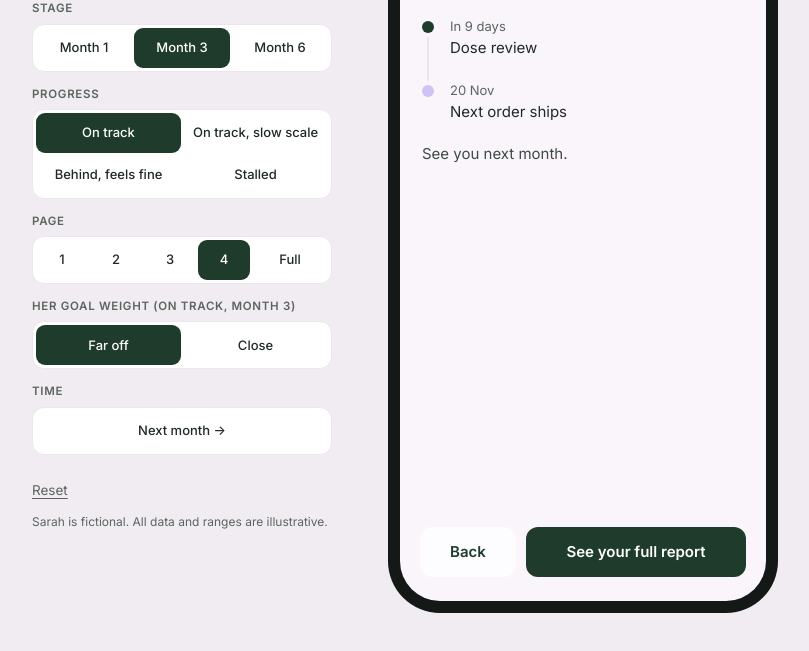
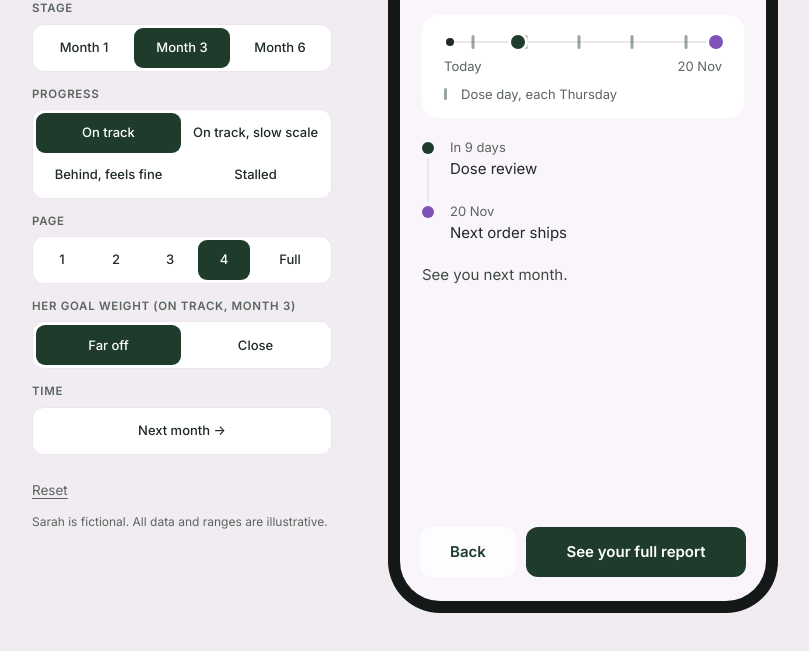
Before and after one commit to amanthif/juniper-takehome-prototype, a plain HTML site: page report/index.html in a window 1280 px wide. Both pictures are taken after a click on the button "What’s next". Shown: the part 179-830 px from the top of the page, without its empty margins (235-1044 px from the left). Drawn offline with Linux system fonts and the light colour scheme.

Commit message:
Monthly report: month 1 link card and the month ahead
Co-Authored-By: Claude Fable 5.2 <noreply@anthropic.com>

```diff
--- a/report/index.html
+++ b/report/index.html
@@ -274,10 +274,20 @@ legend{font-weight:600;font-size:11.5px;letter-spacing:.06em;text-transform:uppe
 .tl li .quiet{display:block}
 .tl li::before{content:"";position:absolute;left:0;top:4px;width:12px;height:12px;border-radius:50%;background:var(--berry)}
 .tl li:first-child::before{background:var(--green)}
+.tl li:last-child::before{background:var(--lilac-ink)}
 .tl li::after{content:"";position:absolute;left:5px;top:20px;bottom:0;width:2px;background:var(--line)}
 .tl li:last-child::after{display:none}
 .tl li:last-child{padding-bottom:6px}
 .tip b{font-weight:600}
+.ahead{background:#fff;border-radius:16px;padding:26px 22px 14px;margin-top:18px}
+.ahead .line{position:relative;height:2px;background:var(--line);margin:0 6px}
+.ahead .line i{position:absolute;top:50%;transform:translate(-50%,-50%)}
+.ahead .line .dose{width:3px;height:14px;border-radius:2px;background:var(--green);opacity:.45}
+.ahead .line .ev{width:14px;height:14px;border-radius:50%;background:var(--green);border:3px solid #fff;box-sizing:content-box}
+.ahead .line .ev.order{background:var(--lilac-ink)}
+.ahead .line .now{left:0;width:8px;height:8px;border-radius:50%;background:var(--ink)}
+.ahead .ends{display:flex;justify-content:space-between;margin-top:14px}
+.ahead .legend{margin-top:8px}.ahead .legend i{display:inline-block;width:3px;height:12px;border-radius:2px;background:var(--green);opacity:.45;margin-right:8px;vertical-align:-1px}
 .wcard .lbl+.db{margin-top:8px}
 .chip{flex:none;font-size:13px;font-weight:500;padding:4px 10px;border-radius:99px;background:var(--lilac);color:var(--lilac-ink)}
 .chip.amber{background:var(--amber);color:var(--amber-ink)}
@@ -528,14 +538,14 @@ function pattern(s){
   const v = vals(s), stuck = s.below && s.stage !== 'early', flat = [s.pct, s.pct, s.pct, s.pct];
   if (stuck) return ['Your dose and weight this month.', ['Dose', mini(ser(s.dose, s.dose, 'step'), 'step', false, 300, 40, 'Dose')], ['Weight lost', mini(flat, 'line', false, 300, 40, 'Weight')]];
   if (s.slow) return ['Your appetite has changed.', ['Food noise', mini(ser(...v.app, 'line'), 'line', false, 300, 40, 'Food noise')], ['Weight lost', mini(ser(s.pct - .6, s.pct, 'line'), 'line', false, 300, 40, 'Weight')]];
-  if (s.stage === 'early') return ['Nausea eased, and so did the food noise.', ['Nausea days', mini(ser(...v.side, 'bars'), 'bars', false, 300, 40, 'Nausea')], ['Food noise', mini(ser(...v.app, 'line'), 'line', false, 300, 40, 'Food noise')]];
+  if (s.stage === 'early') return ['Less food noise, and more energy.', ['Food noise', mini(ser(...v.app, 'line'), 'line', false, 300, 40, 'Food noise')], ['Energy', mini(ser(...v.energy, 'bars'), 'bars', false, 300, 40, 'Energy')]];
   if (s.stage === 'middle') return ['You slept more, and had more energy.', ['Sleep', mini(ser(...v.sleep, 'line'), 'line', false, 300, 40, 'Sleep')], ['Energy', mini(ser(...v.energy, 'bars'), 'bars', false, 300, 40, 'Energy')]];
   return ['Weight steady, waist still shrinking.', ['Weight lost', mini(flat, 'line', false, 300, 40, 'Weight')], ['Waist', mini(ser(...v.waist, 'line'), 'line', false, 300, 40, 'Waist')]];
 }
 const delta = (l, [a, b], unit) => `<span class="chip">${l} ${b === a ? 'steady' : `${b > a ? '+' : '−'}${fmt(Math.abs(b - a) * (unit === 'min' ? 60 : 1))}${unit ? ' ' + unit : ''}`}</span>`;
 function patternChips(s){
   const v = vals(s); if (!richOn(s)) return '';
-  return `<p class="chips">${s.stage === 'early' ? delta('Nausea', v.side, 'days') + delta('Food noise', v.app, '') : s.stage === 'middle' ? delta('Sleep', v.sleep, 'min') + delta('Energy', v.energy, '') : '<span class="chip">Weight steady</span>' + delta('Waist', v.waist, 'cm')}</p>`;
+  return `<p class="chips">${s.stage === 'early' ? delta('Food noise', v.app, '') + delta('Energy', v.energy, '') : s.stage === 'middle' ? delta('Sleep', v.sleep, 'min') + delta('Energy', v.energy, '') : '<span class="chip">Weight steady</span>' + delta('Waist', v.waist, 'cm')}</p>`;
 }
 const patternViz = p => p.slice(1).map(([l, x]) => `<div class="prow"><span class="quiet">${l}</span>${x}</div>`).join('');
 function cardPattern(s, kicker){
@@ -597,10 +607,19 @@ function tip(s){
   if (m.sleep < 6.5) return ['Sleep is short', 'A regular bedtime tends to help appetite too.'];
   return null;
 }
+// The month ahead on one line: a tick for each weekly dose, a dot for each scheduled date. Dates only, no predictions.
+function ahead(s){
+  const span = 35, at = d => (d / span * 100).toFixed(1), rev = s.concern ? null : s.stage === 'plateau' ? 12 : 9;
+  const doses = [3, 10, 17, 24, 31];
+  return `<div class="ahead" role="img" aria-label="The next five weeks: a dose each Thursday${rev ? `, a review in ${rev} days` : ''}, and your next order.">
+    <div class="line">${doses.map(d => `<i class="dose" style="left:${at(d)}%"></i>`).join('')}${rev ? `<i class="ev" style="left:${at(rev)}%"></i>` : ''}<i class="ev order" style="left:100%"></i><i class="now"></i></div>
+    <div class="ends quiet"><span>Today</span><span>${NEXT_ORDER[state.monthIdx % NEXT_ORDER.length]}</span></div>
+    <p class="quiet legend"><i class="dose"></i>Dose day, each Thursday</p></div>`;
+}
 function cardNext(s){
   const t = s.concern ? null : tip(s);
   const h = 'Coming up.';
-  return `<p class="k">What’s next</p><h1 class="lead" id="lead" tabindex="-1">${h}</h1><ol class="tl">${nextSteps(s).map(([w, t]) => `<li><span class="quiet">${w}</span>${t}</li>`).join('')}</ol>${t ? `<div class="card tip"><p class="quiet">One thing to try</p><p><b>${t[0]}.</b> ${t[1]}</p></div>` : ''}${s.concern ? helpBtn('Talk to my care team') : '<p class="lede" style="margin-top:14px">See you next month.</p>'}`;
+  return `<p class="k">What’s next</p><h1 class="lead" id="lead" tabindex="-1">${h}</h1>${ahead(s)}<ol class="tl">${nextSteps(s).map(([w, t]) => `<li><span class="quiet">${w}</span>${t}</li>`).join('')}</ol>${t ? `<div class="card tip"><p class="quiet">One thing to try</p><p><b>${t[0]}.</b> ${t[1]}</p></div>` : ''}${s.concern ? helpBtn('Talk to my care team') : '<p class="lede" style="margin-top:14px">See you next month.</p>'}`;
 }
 
 /* ===================== Card 5. Is it worth it? ===================== */
```
